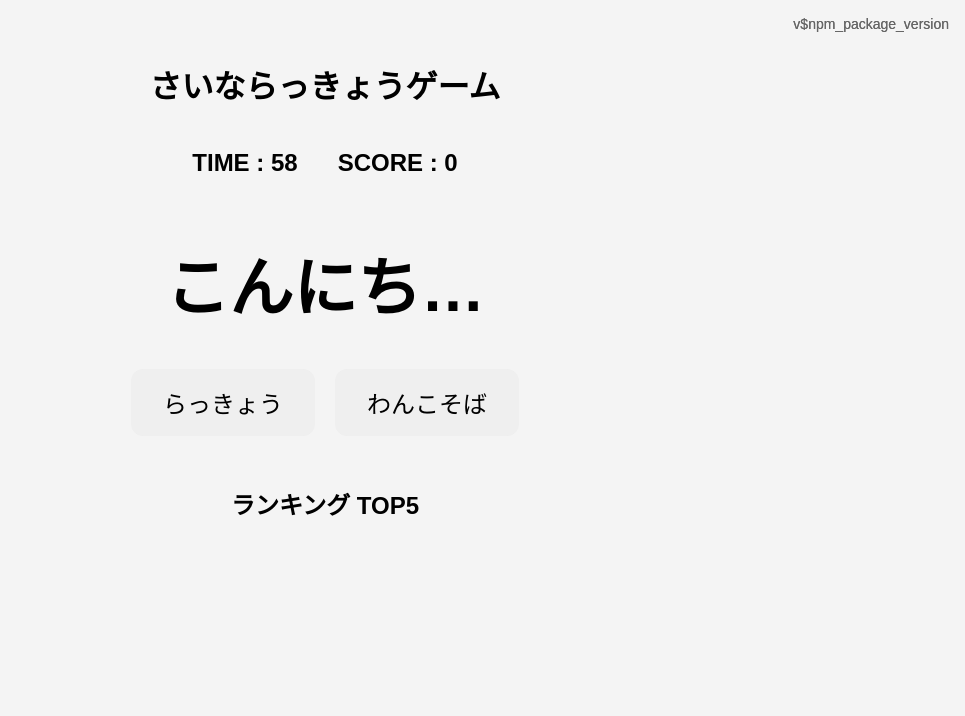
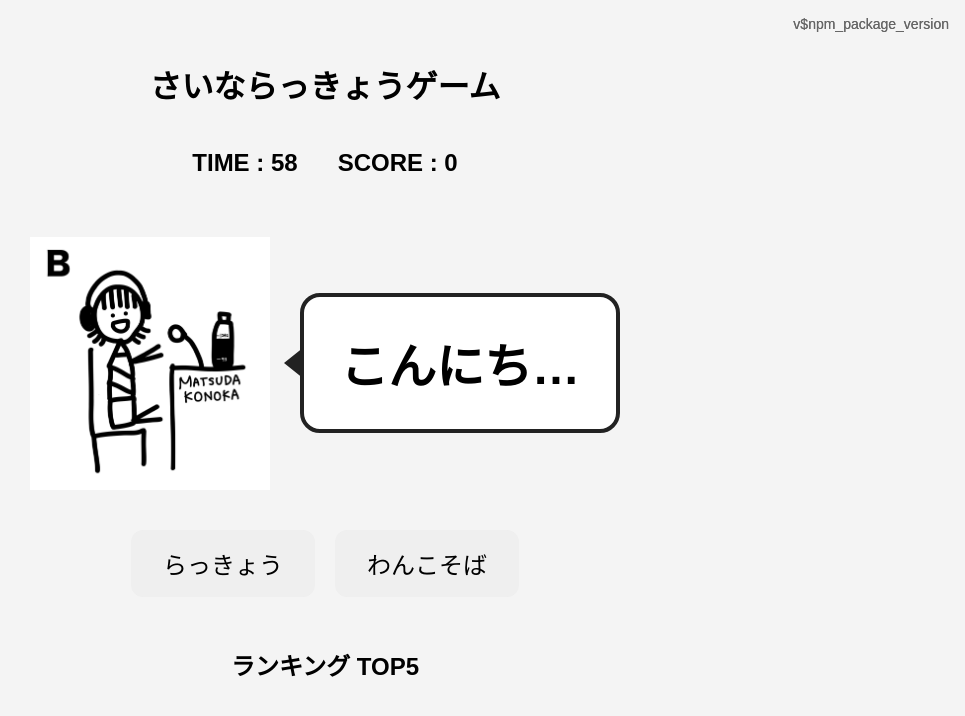
Before and after one commit to w-usagi/greeting-app, a React (Vite) app: page / in a window 1280 px wide. Both pictures are taken after a click on the button "START". Shown: the top 716 px of the page, without its empty margins (315-1280 px from the left). Built offline with nearby package versions, Linux system fonts and the light colour scheme.

Commit message:
add: character

```diff
--- a/src/App.css
+++ b/src/App.css
@@ -85,6 +85,57 @@ button {
   text-align: left;
 }
 
+.speaker-area {
+  display: flex;
+  align-items: center;
+  justify-content: center;
+  gap: 30px;
+
+  margin: 40px 0;
+}
+
+.speaker-image {
+  width: 240px;
+  height: auto;
+}
+
+.speech-bubble {
+  position: relative;
+
+  width: 320px;
+  height: 140px;
+
+  display: flex;
+  align-items: center;
+  justify-content: center;
+
+  background: white;
+  border-radius: 20px;
+
+  border: 4px solid #222;
+
+  font-size: 48px;
+  font-weight: bold;
+
+  text-align: center;
+}
+
+/* 吹き出しの三角 */
+.speech-bubble::after {
+  content: "";
+
+  position: absolute;
+
+  top: 50%;
+  left: -20px;
+
+  transform: translateY(-50%);
+
+  border-width: 16px 20px 16px 0;
+  border-style: solid;
+
+  border-color: transparent #222 transparent transparent;
+}
 /* #root {
   max-width: 1280px;
   margin: 0 auto;
--- a/src/components/GameScreen.jsx
+++ b/src/components/GameScreen.jsx
@@ -1,12 +1,25 @@
+import speakerImage from "../assets/ANNX_PlanB.JPG";
+
 function GameScreen({ currentWord, onAnswer, version }) {
   return (
     <div className="game-screen">
+      <div className="version">
+        v{version}
+      </div>
 
-        <div className="version">
-            v{version}
+      <div className="speaker-area">
+
+        <img
+          src={speakerImage}
+          alt="speaker"
+          className="speaker-image"
+        />
+
+        <div className="speech-bubble">
+          {currentWord}
         </div>
 
-      <div className="word">{currentWord}</div>
+      </div>
 
       <div className="buttons">
         <button onClick={() => onAnswer("らっきょう")}>
```
Also changed, not shown: src/assets/ANNX_PlanB.JPG (added).
